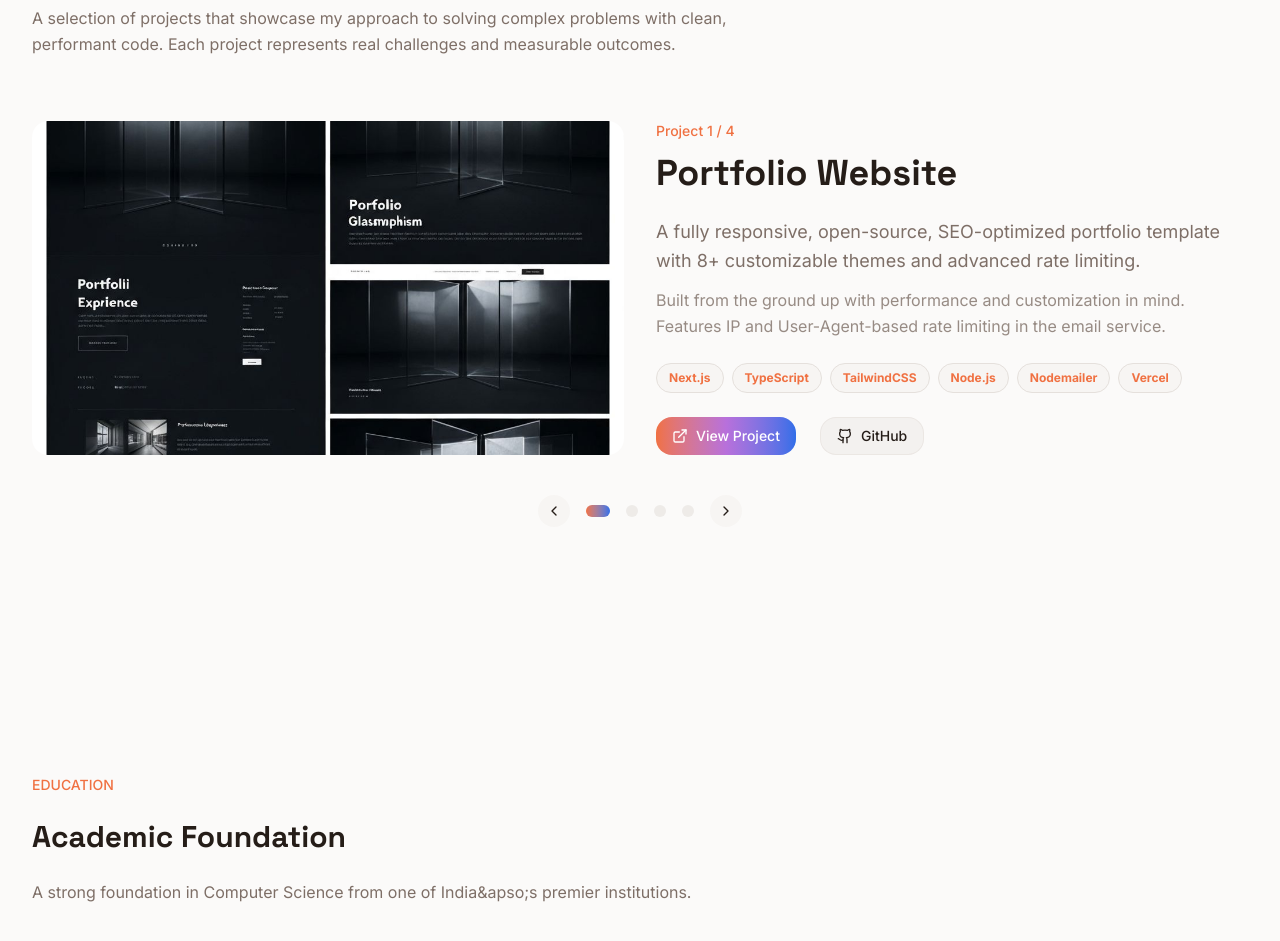
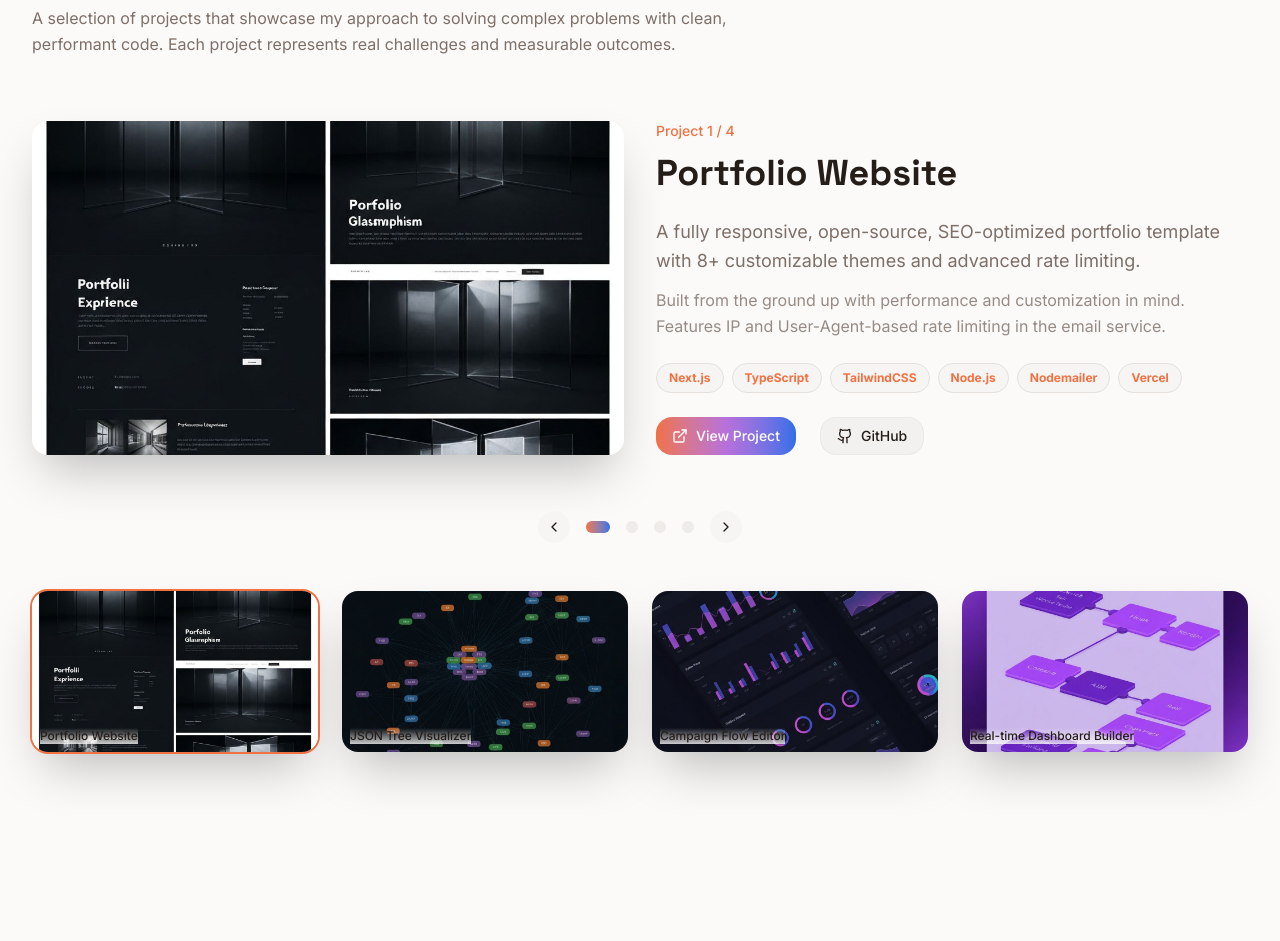
Before and after one commit to Ashu112/Portfolio-v2, a Next.js app: page / in a window 1280 px wide. Shown: the part 4800-5741 px from the top of the page. Built offline with nearby package versions, Linux system fonts and the light colour scheme.

Commit message:
project section ready

```diff
--- a/src/components/Projects.tsx
+++ b/src/components/Projects.tsx
@@ -38,7 +38,7 @@ export default function Projects() {
         {/* Project Highlight */}
         <div className="mt-16 grid gap-8 md:grid-cols-2">
           {/* Project Image */}
-          <div className="rounded-2xl">
+          <div className="bg-card rounded-2xl shadow-2xl">
             <Image
               width={500}
               height={400}
@@ -90,7 +90,7 @@ export default function Projects() {
         </div>
 
         {/* Navigation */}
-        <div className="my-10 flex items-center justify-center gap-4">
+        <div className="mt-14 flex items-center justify-center gap-4">
           <button
             onClick={previousProject}
             className="bg-card flex h-8 w-8 items-center justify-center rounded-full"
@@ -117,6 +117,29 @@ export default function Projects() {
           </button>
         </div>
         {/* image cards */}
+        <div className="mt-12 grid gap-6 md:grid-cols-2 lg:grid-cols-4">
+          {projectData.map((item, index) => (
+            <button
+              key={item.id}
+              className={cn(
+                'relative rounded-2xl shadow-2xl backdrop-blur-3xl',
+                activeIndex === index ? 'ring-primary ring-2' : '',
+              )}
+              onClick={() => setActiveIndex(index)}
+            >
+              <Image
+                src={item.image}
+                alt={item.title}
+                width={400}
+                height={400}
+                className="aspect-video w-full rounded-2xl object-cover"
+              />
+              <div className="from-background/80 absolute bottom-2 left-2 bg-linear-to-t to-transparent text-xs font-medium">
+                <span> {item.title}</span>
+              </div>
+            </button>
+          ))}
+        </div>
       </div>
     </section>
   );
```
